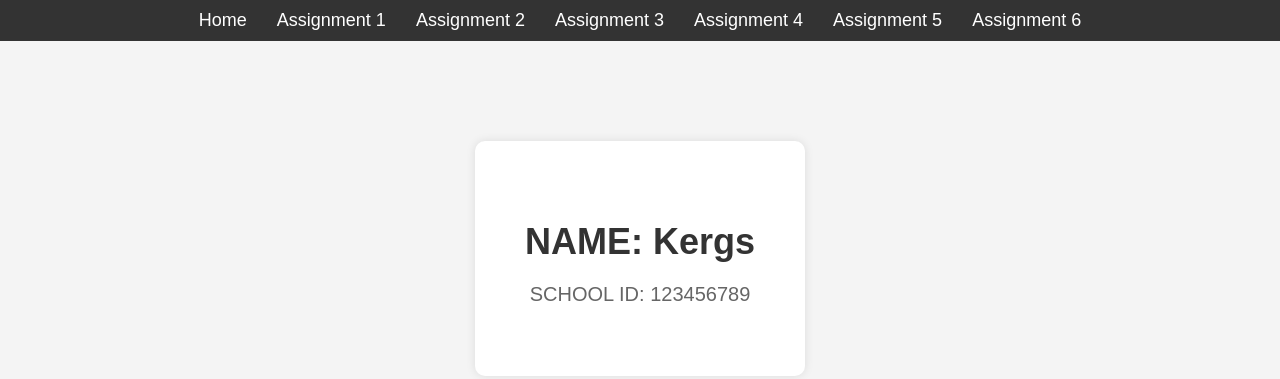
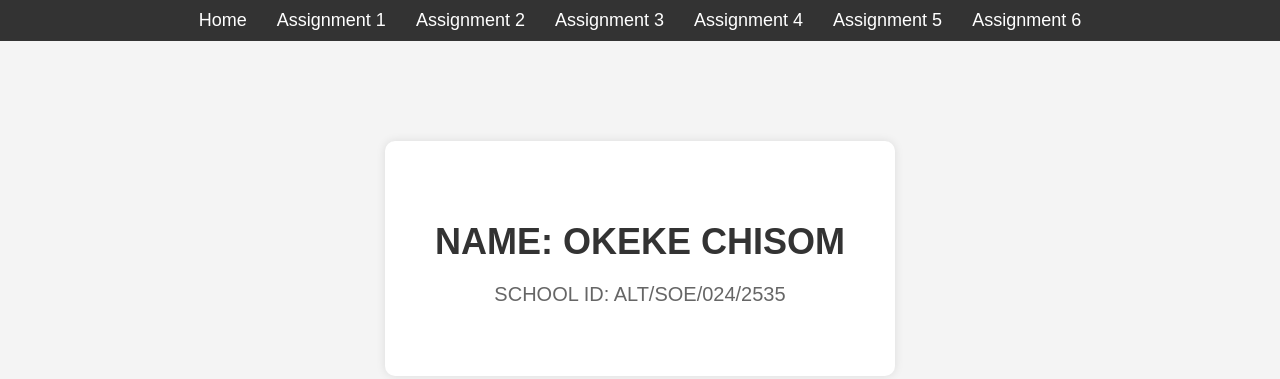
Before and after one commit to kergs/Altsch_CssAssignment, a plain HTML site: page index.html in a window 1280 px wide. Drawn offline with Linux system fonts and the light colour scheme.

Commit message:
index update

```diff
--- a/index.html
+++ b/index.html
@@ -20,8 +20,8 @@
     </nav>
     <main>
         <section class="home">
-            <h1>NAME: Kergs</h1>
-            <p>SCHOOL ID: 123456789</p>
+            <h1>NAME: OKEKE CHISOM</h1>
+            <p>SCHOOL ID: ALT/SOE/024/2535 </p>
         </section>
     </main>
 </body>
```
